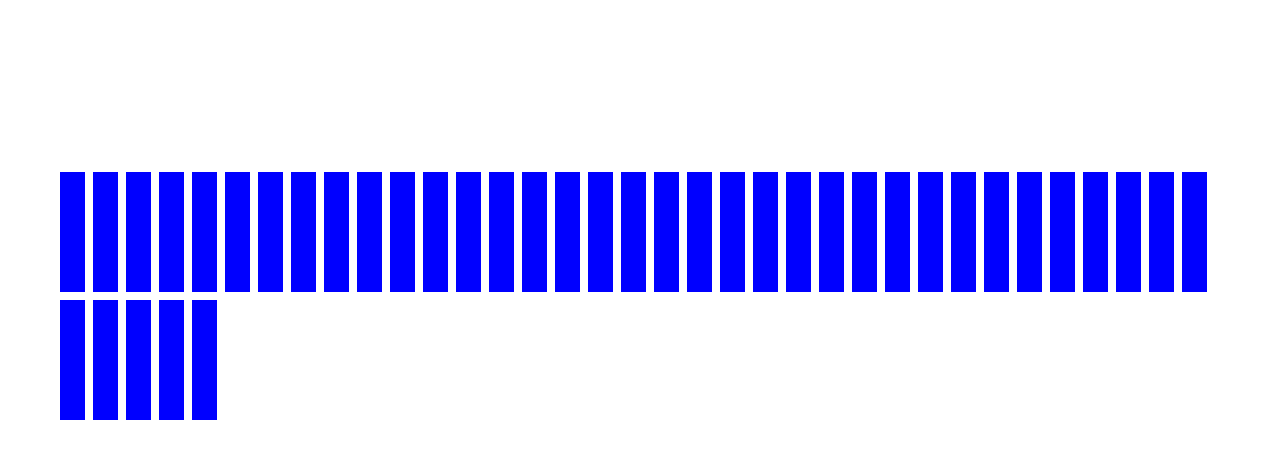
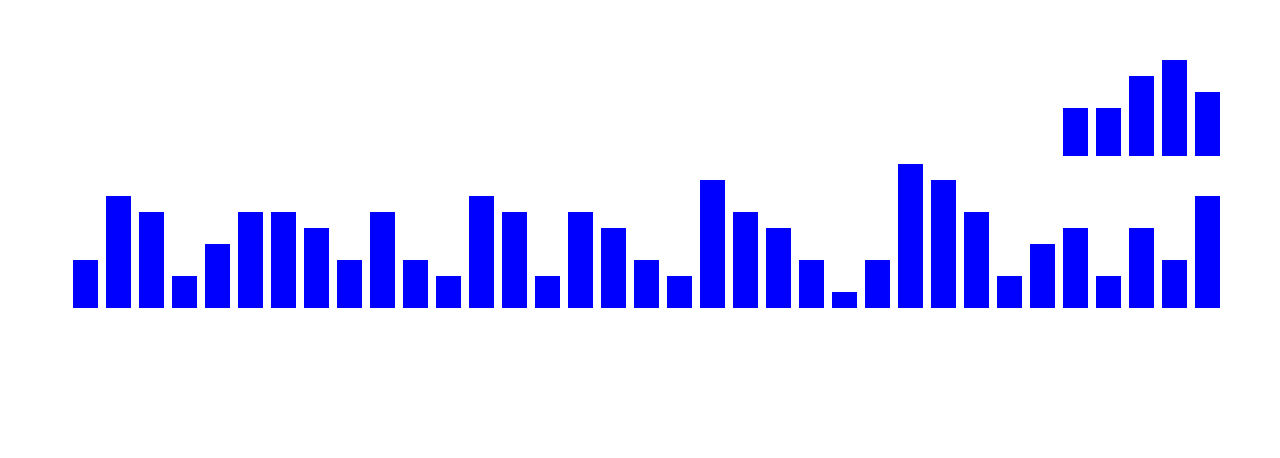
Before and after one commit to MouadNaji/BarChart, a plain HTML site: page index.html in a window 1280 px wide. Drawn offline with Linux system fonts and the light colour scheme.

Commit message:
sålangsågodt

```diff
--- a/script.js
+++ b/script.js
@@ -1 +1,57 @@
 console.log("hej");
+
+function getNumberOfCustomers() {
+  //man får et random nummer
+  return Math.floor(Math.random() * 36);
+}
+
+const queueSize = getNumberOfCustomers();
+console.log(queueSize);
+
+let bar = document.querySelectorAll(".bar");
+console.log(bar);
+
+bar[0].style.height = "7rem";
+bar[1].style.height = "3rem";
+bar[2].style.height = "5rem";
+bar[3].style.height = "2rem";
+bar[4].style.height = "5rem";
+bar[5].style.height = "4rem";
+bar[6].style.height = "2rem";
+bar[7].style.height = "6rem";
+bar[8].style.height = "8rem";
+bar[9].style.height = "9rem";
+bar[10].style.height = "3rem";
+bar[11].style.height = "1rem";
+bar[12].style.height = "3rem";
+bar[13].style.height = "5rem";
+bar[14].style.height = "6rem";
+bar[15].style.height = "8rem";
+bar[16].style.height = "2rem";
+bar[17].style.height = "3rem";
+bar[18].style.height = "5rem";
+bar[19].style.height = "6rem";
+bar[20].style.height = "2rem";
+bar[21].style.height = "6rem";
+bar[22].style.height = "7rem";
+bar[23].style.height = "2rem";
+bar[24].style.height = "3rem";
+bar[25].style.height = "6rem";
+bar[26].style.height = "3rem";
+bar[27].style.height = "5rem";
+bar[28].style.height = "6rem";
+bar[29].style.height = "6rem";
+bar[30].style.height = "4rem";
+bar[31].style.height = "2rem";
+bar[32].style.height = "6rem";
+bar[33].style.height = "7rem";
+bar[34].style.height = "3rem";
+bar[35].style.height = "4rem";
+bar[36].style.height = "6rem";
+bar[37].style.height = "5rem";
+bar[38].style.height = "3rem";
+bar[39].style.height = "3rem";
+
+function changeHeight() {
+  this.style.height = queueSize + "rem";
+}
--- a/style.css
+++ b/style.css
@@ -4,9 +4,11 @@
   margin: 4px;
   background-color: blue;
 }
+
 section {
   padding: 3rem;
   padding-top: 10rem;
   display: flex;
   flex-wrap: wrap;
+  transform: rotate(180deg);
 }
```
